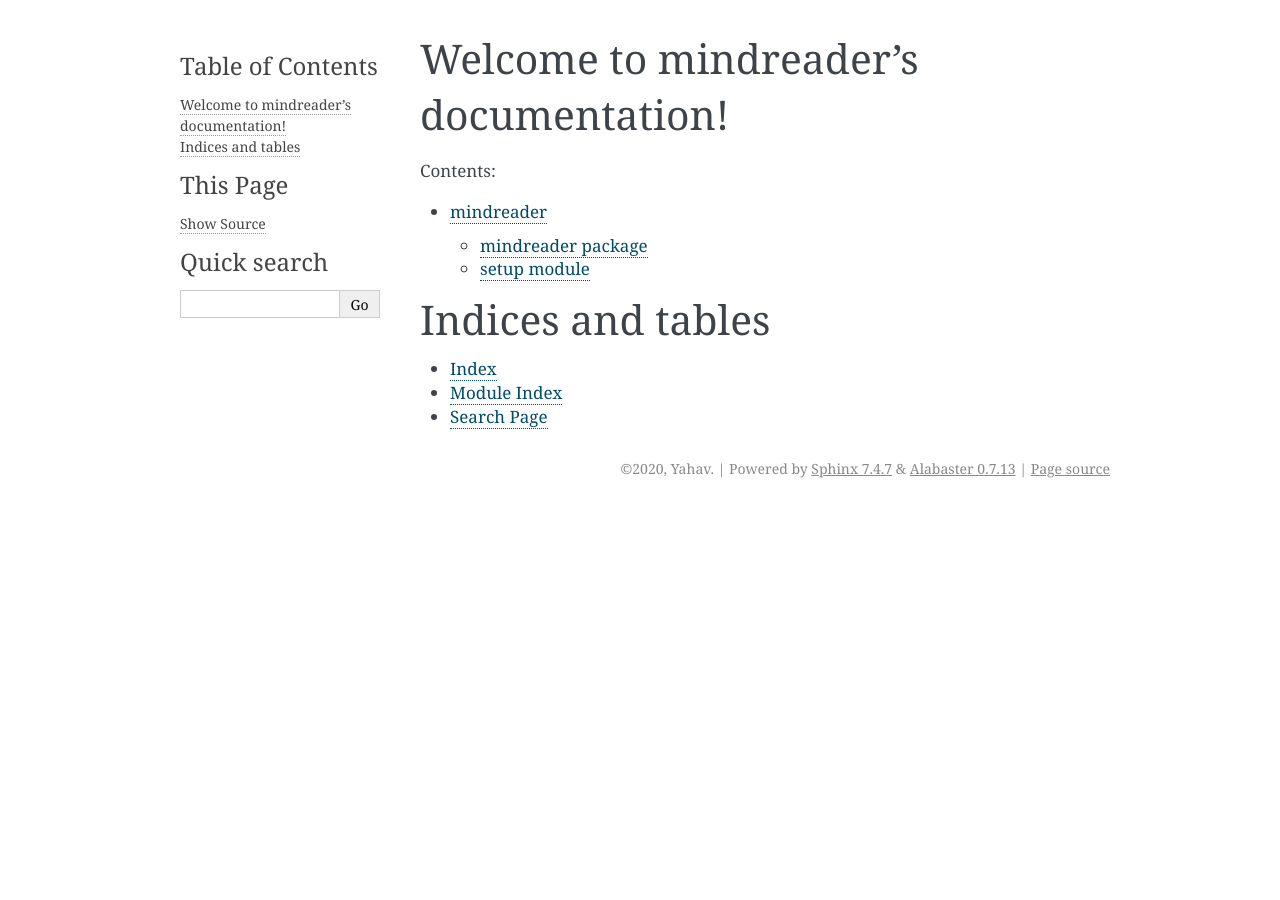
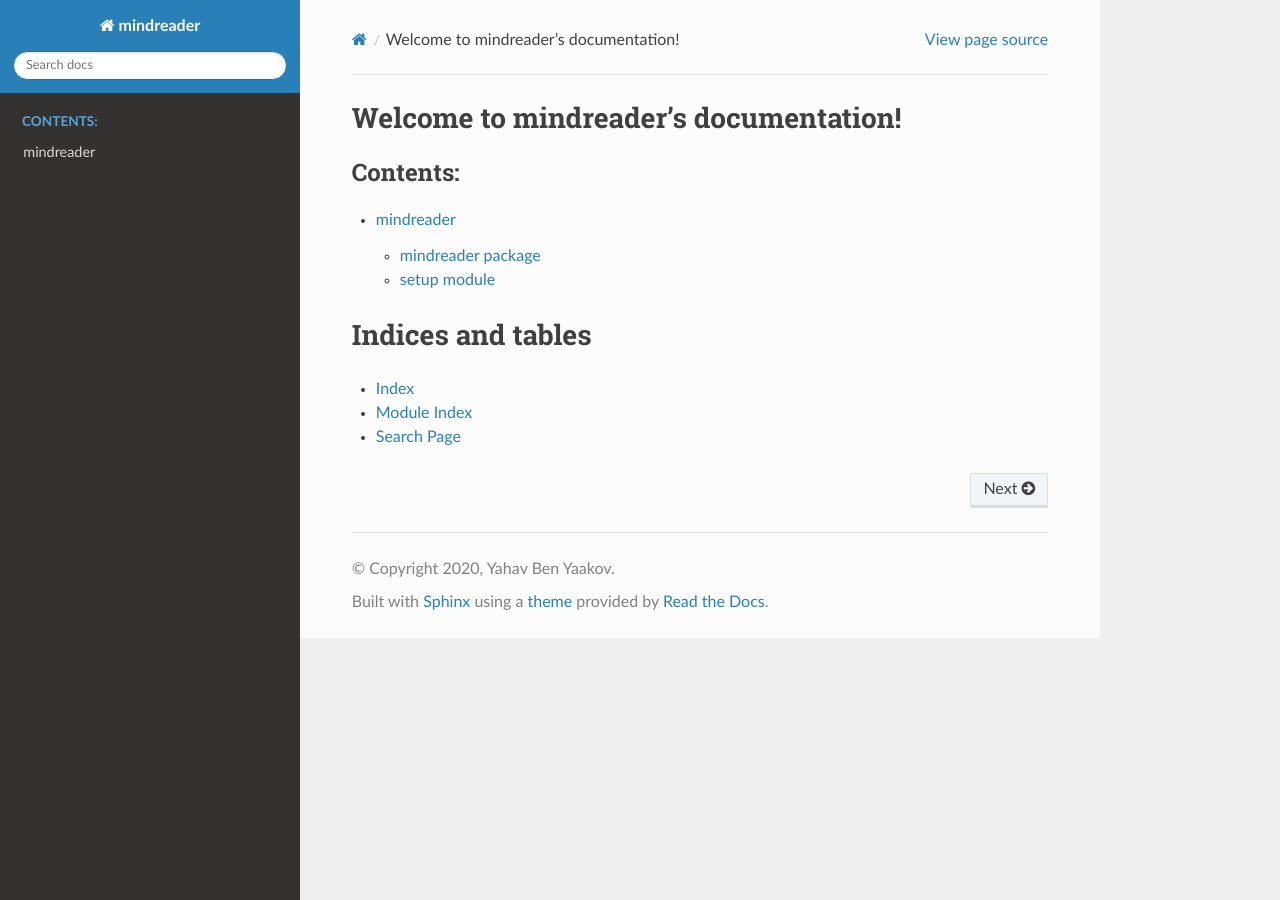
Before and after one commit to yahavx/mindreader, a Sphinx documentation site: the page built from docs/source/index.rst, in a window 1280 px wide. Built offline with Sphinx 7.4.7 and the Read the Docs theme 2.0.0, drawn with Linux system fonts in a browser that asks for light colours.

Commit message:
Changed docs theme

```diff
--- a/docs/source/conf.py
+++ b/docs/source/conf.py
@@ -22,11 +22,11 @@ from pathlib import Path
 # -- Project information -----------------------------------------------------
 
 project = 'mindreader'
-copyright = '2020, Yahav'
-author = 'Yahav'
+copyright = '2020, Yahav Ben Yaakov'
+author = 'Yahav Ben Yaakov'
 
 # The full version, including alpha/beta/rc tags
-release = '1.0.2'
+release = '2.1.0'
 
 
 # -- General configuration ---------------------------------------------------
@@ -34,8 +34,7 @@ release = '1.0.2'
 # Add any Sphinx extension module names here, as strings. They can be
 # extensions coming with Sphinx (named 'sphinx.ext.*') or your custom
 # ones.
-extensions = ['sphinx.ext.autodoc'#, 'sphinx_click.ext'
-]
+extensions = ['sphinx.ext.autodoc', 'sphinx_click.ext']
 
 # Add any paths that contain templates here, relative to this directory.
 templates_path = ['_templates']
@@ -51,7 +50,7 @@ exclude_patterns = []
 # The theme to use for HTML and HTML Help pages.  See the documentation for
 # a list of builtin themes.
 #
-html_theme = 'alabaster'
+html_theme = 'sphinx_rtd_theme'
 
 # Add any paths that contain custom static files (such as style sheets) here,
 # relative to this directory. They are copied after the builtin static files,
--- a/requirements.txt
+++ b/requirements.txt
@@ -18,4 +18,6 @@ pytest==5.3.0
 pytest-cov==2.8.1
 requests==2.22.0
 Sphinx==2.2.1
+sphinx-click
+sphinx_rtd_theme
 urllib3==1.25.7
```
